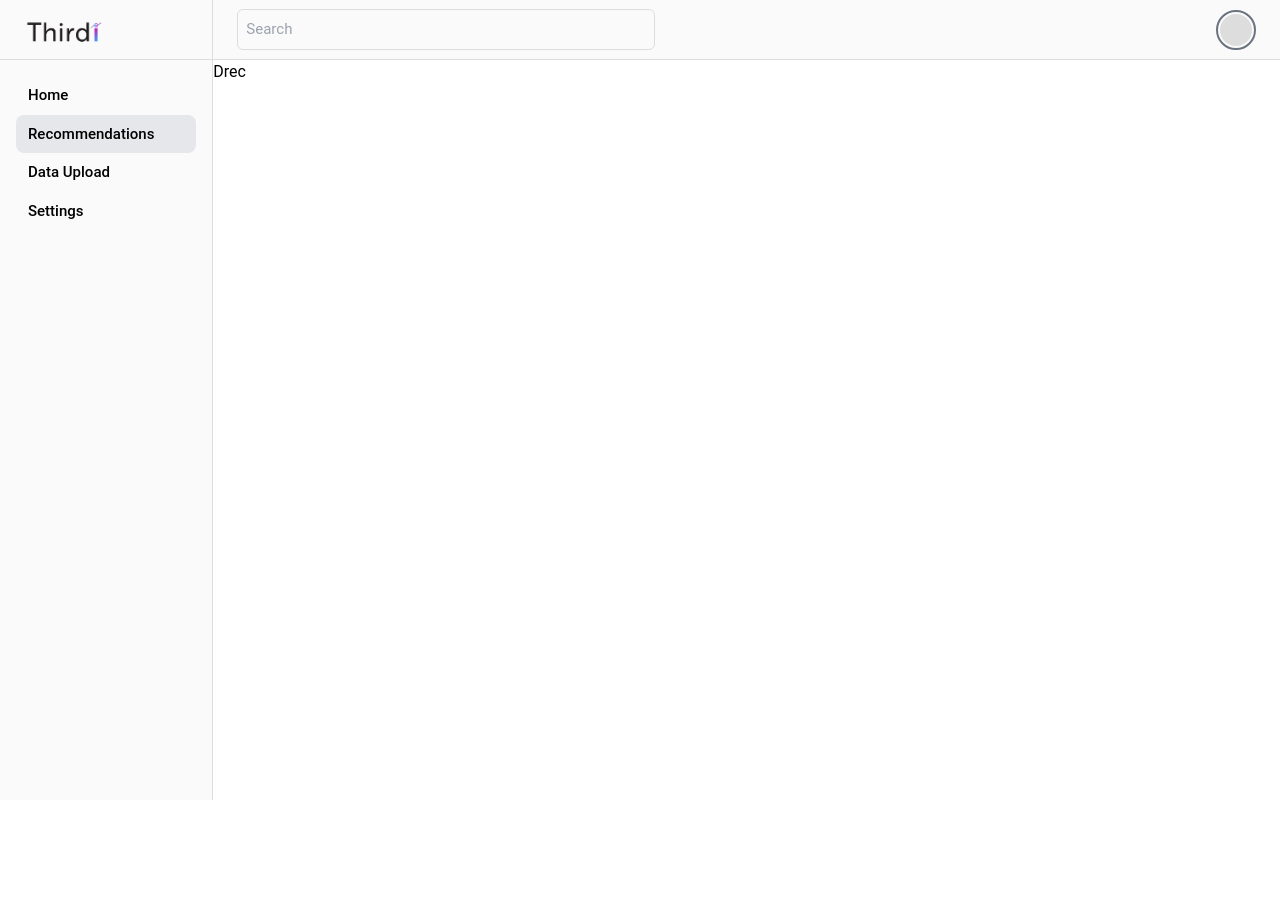
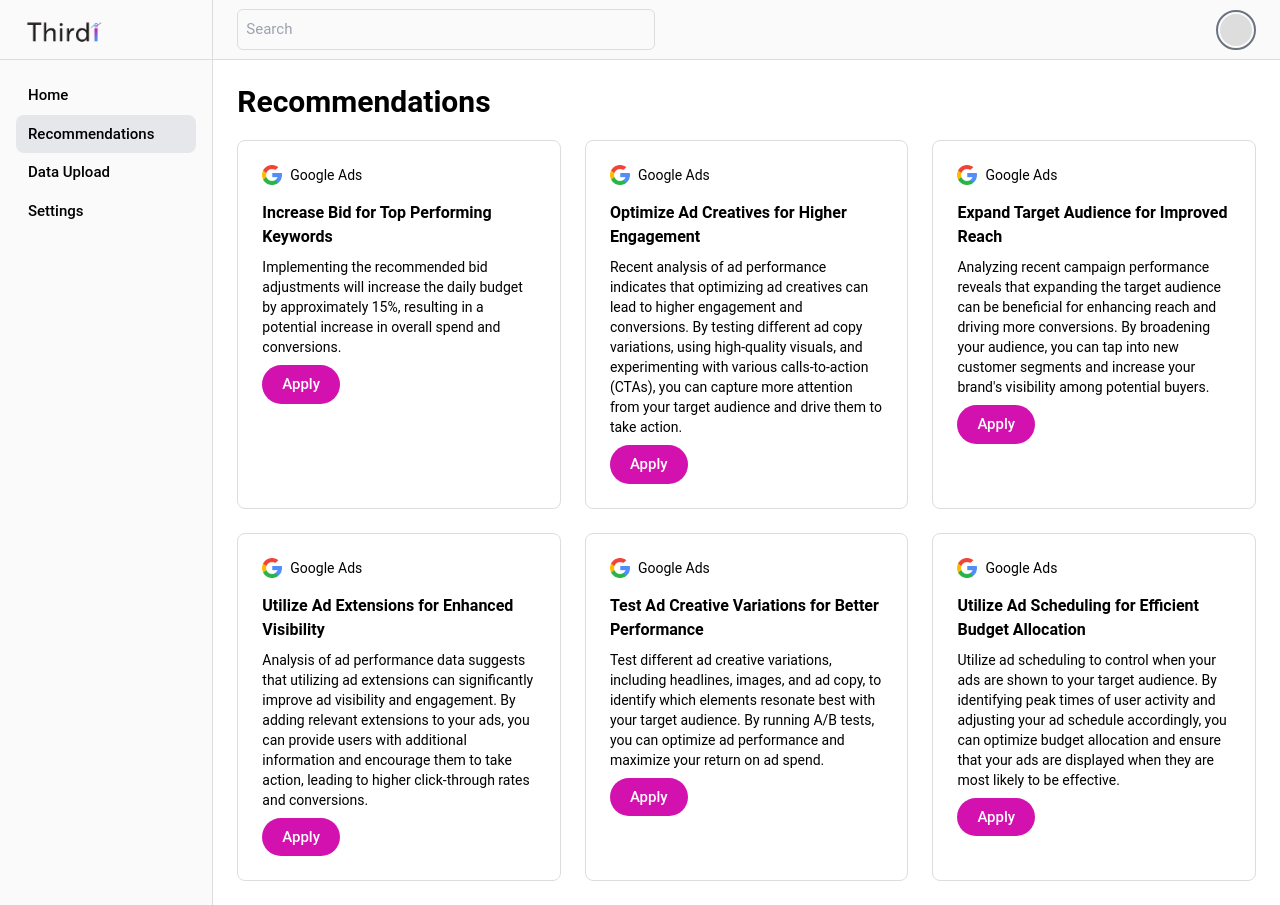
Before and after one commit to thirdi-ai/webapp, a Next.js app: page /recommendation in a window 1280 px wide. Before the commit the page ends 800 px from the top, so only its background shows below. Built offline with nearby package versions, Linux system fonts and the light colour scheme.

Commit message:
added dummy recommendations

```diff
--- /dev/null
+++ b/Constants/constant.js
@@ -0,0 +1,33 @@
+export const Recommendations = [
+  {
+    id: 1,
+    title: "Increase Bid for Top Performing Keywords",
+    desc: "Implementing the recommended bid adjustments will increase the daily budget by approximately 15%, resulting in a potential increase in overall spend and conversions.",
+  },
+  {
+    id: 2,
+    title: "Optimize Ad Creatives for Higher Engagement",
+    desc: "Recent analysis of ad performance indicates that optimizing ad creatives can lead to higher engagement and conversions. By testing different ad copy variations, using high-quality visuals, and experimenting with various calls-to-action (CTAs), you can capture more attention from your target audience and drive them to take action.",
+  },
+  {
+    id: 3,
+    title: "Expand Target Audience for Improved Reach",
+    desc: "Analyzing recent campaign performance reveals that expanding the target audience can be beneficial for enhancing reach and driving more conversions. By broadening your audience, you can tap into new customer segments and increase your brand's visibility among potential buyers.",
+  },
+  {
+    id: 4,
+    title: " Utilize Ad Extensions for Enhanced Visibility",
+    desc: "Analysis of ad performance data suggests that utilizing ad extensions can significantly improve ad visibility and engagement. By adding relevant extensions to your ads, you can provide users with additional information and encourage them to take action, leading to higher click-through rates and conversions.",
+  },
+  {
+    id: 5,
+    title: "Test Ad Creative Variations for Better Performance",
+    desc: "Test different ad creative variations, including headlines, images, and ad copy, to identify which elements resonate best with your target audience. By running A/B tests, you can optimize ad performance and maximize your return on ad spend.",
+  },
+  {
+    id: 6,
+    title: "Utilize Ad Scheduling for Efficient Budget Allocation",
+    desc: "Utilize ad scheduling to control when your ads are shown to your target audience. By identifying peak times of user activity and adjusting your ad schedule accordingly, you can optimize budget allocation and ensure that your ads are displayed when they are most likely to be effective.",
+  },
+
+];
--- a/app/recommendation/page.js
+++ b/app/recommendation/page.js
@@ -1,5 +1,17 @@
-export default function RecommendationsPage(){
-    return <main>
-        <h1>Drec</h1>
+import { Recommendations } from "@/Constants/constant";
+import Recommendation from "@/components/Recommendation";
+
+export default function RecommendationsPage() {
+  return (
+    <main className="p-6 ">
+      <h1 className="text-3xl font-bold mb-5">Recommendations</h1>
+      <div className="grid grid-cols-3 gap-6">
+        {Recommendations.map((recommendation) => {
+          return <div key={recommendation.id}>
+            <Recommendation {...recommendation}/>
+          </div>;
+        })}
+      </div>
     </main>
+  );
 }
--- /dev/null
+++ b/components/Recommendation.js
@@ -0,0 +1,26 @@
+import Image from "next/image";
+import Card from "./Card";
+import google from "@/assets/google.png";
+
+export default function Recommendation({ title, desc }) {
+  return (
+    <Card>
+      <div className="flex flex-col">
+        <div>
+          <div className="w-full mb-4">
+            <div className="flex gap-2">
+              <Image src={google.src} alt="googleicon" width={20} height={20} />
+              <p className="text-sm">Google Ads</p>
+            </div>
+            <div></div>
+          </div>
+          <h4 className="font-bold text-base mb-2">{title}</h4>
+          <p className="text-sm">{desc}</p>
+        </div>
+        <div>
+          <button className="btn"> Apply</button>
+        </div>
+      </div>
+    </Card>
+  );
+}
```
Also changed, not shown: assets/google.png (added).
